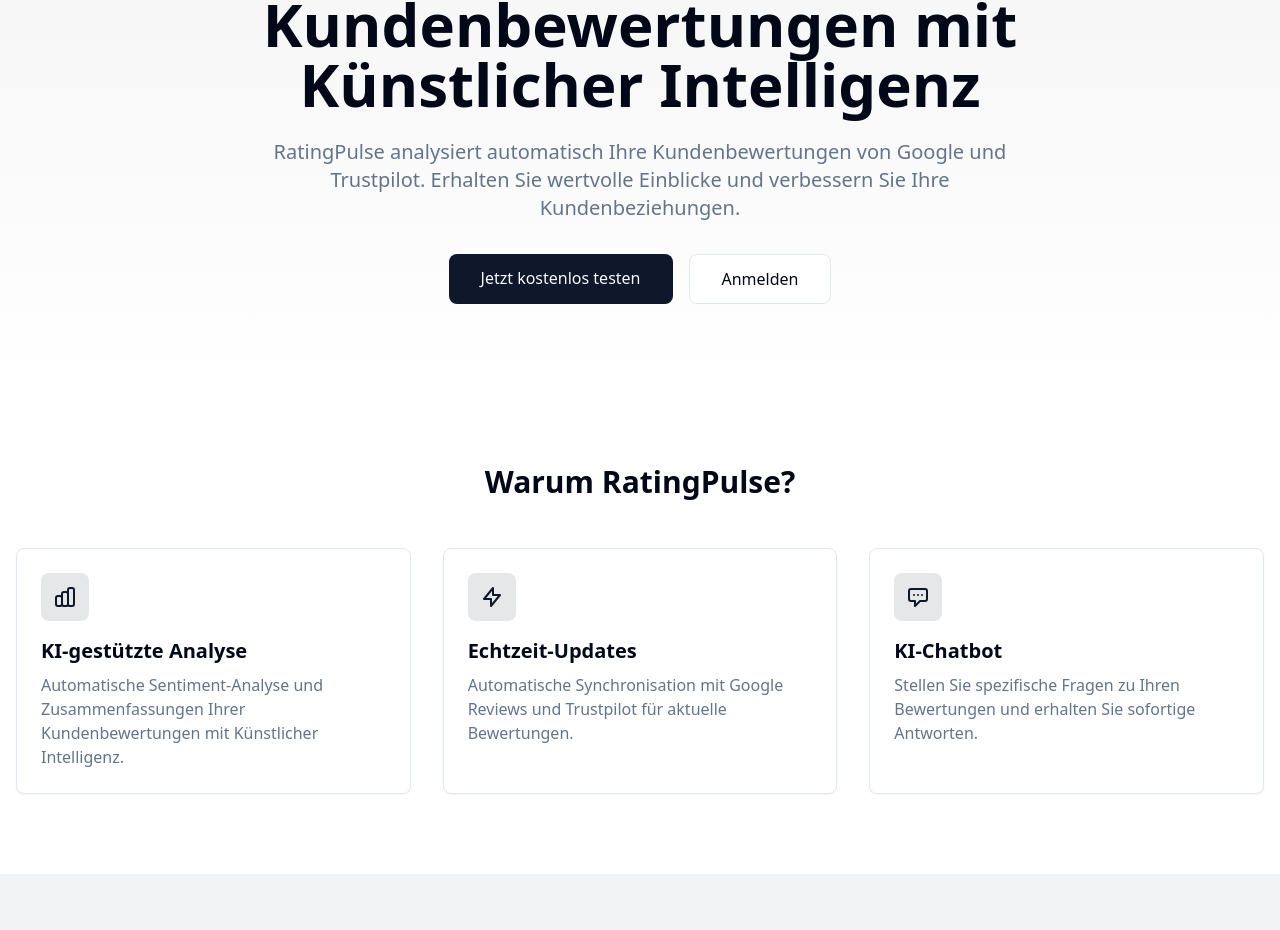
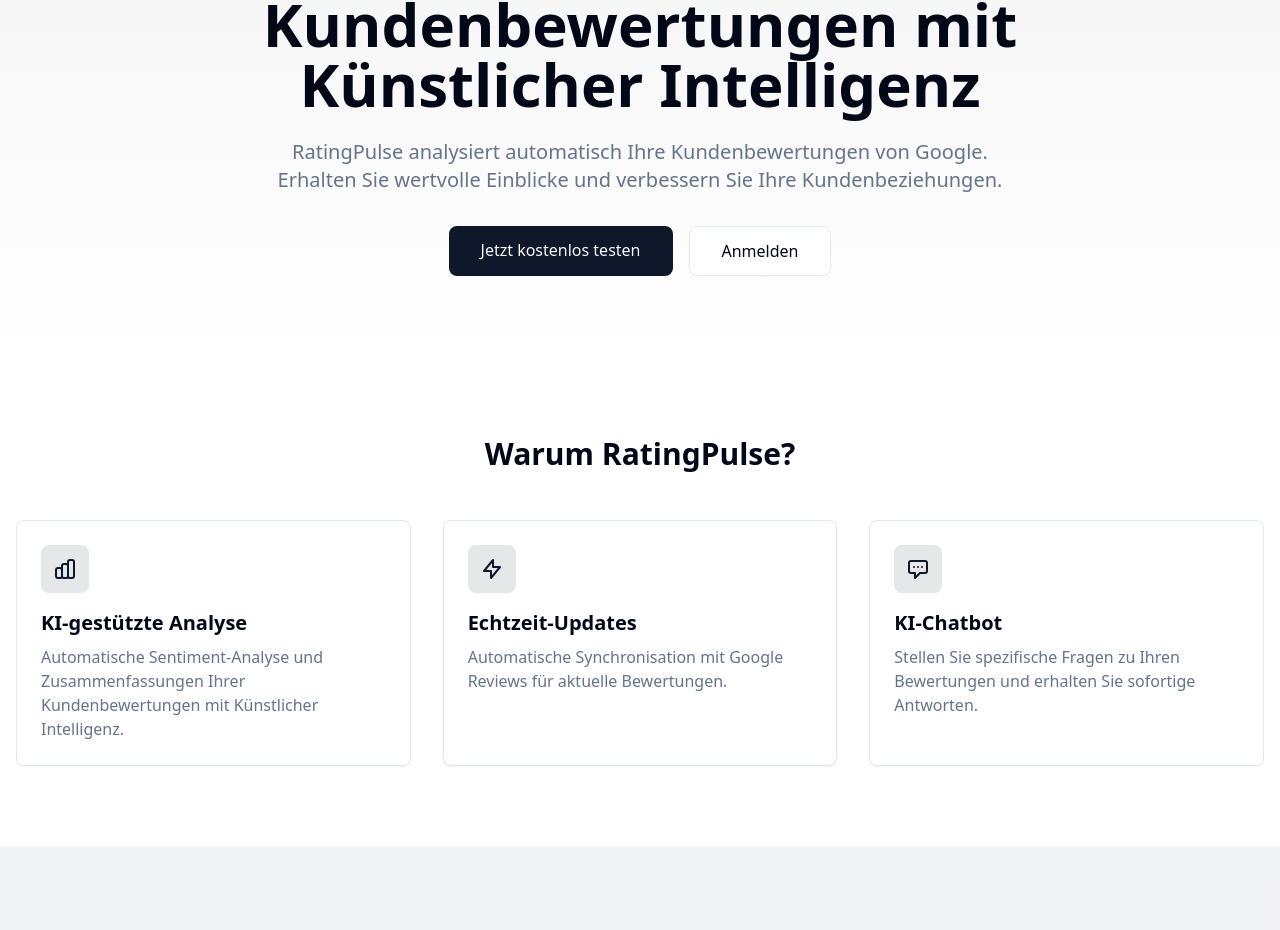
Before and after one commit to danielecitran/RatingPulse, a Next.js app in the folder frontend/: page / in a window 1280 px wide. Shown: the part 146-1076 px from the top of the page. Built offline with nearby package versions, Linux system fonts and the light colour scheme.

Commit message:
text adjustments

```diff
--- a/frontend/src/app/auth/error/page.tsx
+++ b/frontend/src/app/auth/error/page.tsx
@@ -16,7 +16,7 @@
           </h2>
           <p className="text-gray-600 mb-4">
             {error === 'Configuration'
-              ? 'Es gibt ein Problem mit der Server-Konfiguration. Bitte versuchen Sie es später erneut.'
+              ? 'Es gibt ein Problem mit dem Server. Bitte versuchen Sie es später erneut.'
               : 'Bei der Anmeldung ist ein Fehler aufgetreten.'}
           </p>
           <Link
--- a/frontend/src/app/company-details/page.tsx
+++ b/frontend/src/app/company-details/page.tsx
@@ -13,13 +13,14 @@
   });
   const [error, setError] = useState('');
 
+  // Funktion womit die URL formatiert wird
   const validateAndFormatUrl = (url: string) => {
     if (!url) return '';
 
     // Entferne Leerzeichen am Anfang und Ende
     url = url.trim();
 
-    // Wenn die URL nicht mit http:// oder https:// beginnt, füge https:// hinzu
+    // Wenn die URL nicht mit http:// oder https:// beginnt, wird https:// am Anfang hinzugefügt
     if (!url.startsWith('http://') && !url.startsWith('https://')) {
       url = 'https://' + url;
     }
@@ -28,7 +29,7 @@
   };
 
   useEffect(() => {
-    // Prüfen ob der Benutzer eingeloggt ist
+    // Prüfen ob schon ein Cookie beim Benutzer existiert
     const token = document.cookie.split('; ').find(row => row.startsWith('token='));
     if (!token) {
       router.push('/login');
@@ -50,7 +51,7 @@
       return;
     }
 
-    // Überprüfe, ob die Postleitzahl nur aus 4-5 Ziffern besteht
+    // Überprüfe, ob die Postleitzahl nur aus 4 oder 5 Ziffern besteht (-> CH/AT/DE)
     if (!/^\d{4,5}$/.test(formData.postalCode.trim())) {
       setError('Bitte geben Sie eine gültige Postleitzahl ein (4-5 Ziffern)');
       return;
@@ -64,7 +65,7 @@
     try {
       const token = document.cookie.split('; ').find(row => row.startsWith('token='))?.split('=')[1];
 
-      // Formatiere die Website-URL
+      // Funktion womit die URL formatiert wird wird aufgerufen
       const formattedWebsite = validateAndFormatUrl(formData.website);
 
       const response = await fetch('http://localhost:8080/api/users/company-details', {
@@ -141,7 +142,7 @@
 
           <div>
             <label htmlFor="website" className="block text-sm font-medium mb-1">
-              Website (optional)
+              Webseite (optional)
             </label>
             <input
               id="website"
--- a/frontend/src/app/login/page.tsx
+++ b/frontend/src/app/login/page.tsx
@@ -12,7 +12,7 @@
   const [showPassword, setShowPassword] = useState(false);
   const [isLoading, setIsLoading] = useState(false);
 
-  // Funktion zum Abrufen des Tokens aus den Cookies
+  // Funktion zum Abrufen des Tokens aus dem Cookie
   const getToken = () => {
     const cookies = document.cookie.split(';');
     for (let cookie of cookies) {
@@ -28,7 +28,7 @@
   useEffect(() => {
     const token = getToken();
     if (token) {
-      // Wenn Token vorhanden, zum Dashboard weiterleiten
+      // Wenn Token vorhanden wird zum Dashboard weitergeleitet
       window.location.replace('/dashboard');
     }
   }, []);
@@ -63,7 +63,7 @@
       // Token in einem Cookie speichern
       setCookie('token', data.token, 7);
 
-      // Direkt zum Dashboard navigieren
+      // Dashboard weiterleitung
       window.location.replace('/dashboard');
 
     } catch (err) {
--- a/frontend/src/app/page.tsx
+++ b/frontend/src/app/page.tsx
@@ -11,7 +11,7 @@
               Verstehen Sie Ihre Kundenbewertungen mit Künstlicher Intelligenz
             </h1>
             <p className="text-xl text-muted-foreground mb-8">
-              RatingPulse analysiert automatisch Ihre Kundenbewertungen von Google und Trustpilot.
+              RatingPulse analysiert automatisch Ihre Kundenbewertungen von Google.
               Erhalten Sie wertvolle Einblicke und verbessern Sie Ihre Kundenbeziehungen.
             </p>
             <div className="flex gap-4 justify-center">
@@ -56,7 +56,7 @@
               </div>
               <h3 className="text-xl font-semibold mb-2">Echtzeit-Updates</h3>
               <p className="text-muted-foreground">
-                Automatische Synchronisation mit Google Reviews und Trustpilot für aktuelle Bewertungen.
+                Automatische Synchronisation mit Google Reviews für aktuelle Bewertungen.
               </p>
             </div>
             <div className="p-6 bg-card rounded-lg border shadow-sm">
@@ -77,7 +77,7 @@
       {/* CTA Sektion */}
       <section className="bg-primary/5 py-20">
         <div className="container mx-auto px-4 text-center">
-          <h2 className="text-3xl font-bold mb-4">Bereit, Ihre Kundschaft besser zu verbessern?</h2>
+          <h2 className="text-3xl font-bold mb-4">Bereit, Ihre Kundschaft besser zu verstehen?</h2>
           <p className="text-xl text-muted-foreground mb-8">
             Starten Sie noch heute mit RatingPulse und gewinnen Sie wertvolle Einblicke in Ihre Kundenbewertungen.
           </p>
--- a/frontend/src/app/register/page.tsx
+++ b/frontend/src/app/register/page.tsx
@@ -87,7 +87,7 @@
 
       const data = await response.json();
 
-      // Token speichern und zur Unternehmensdetails-Seite weiterleiten
+      // Token wird gespeichert und zur Unternehmensdetails-Seite weitergeleitet
       if (data.token) {
         setCookie('token', data.token, 7);
         router.push('/company-details');
@@ -109,7 +109,7 @@
         <div className="text-center">
           <h1 className="text-2xl font-bold">Konto erstellen</h1>
           <p className="text-muted-foreground mt-2">
-            Registrieren Sie sich, um RatingPulse zu nutzen
+            Registrieren Sie sich, um Ihre Kundenbewertungen zu analysieren
           </p>
         </div>
 
--- a/frontend/src/components/layout/MainLayout.tsx
+++ b/frontend/src/components/layout/MainLayout.tsx
@@ -17,7 +17,7 @@
       </main>
       <footer className="border-t mt-auto">
         <div className="container mx-auto px-4 py-4 text-center text-sm text-muted-foreground">
-          © {new Date().getFullYear()} RatingPulse. Alle Rechte vorbehalten.
+          © {new Date().getFullYear()} RatingPulse
         </div>
       </footer>
     </div>
```
Also changed, not shown: frontend/src/app/dashboard/page.tsx (+4 -4 lines).
